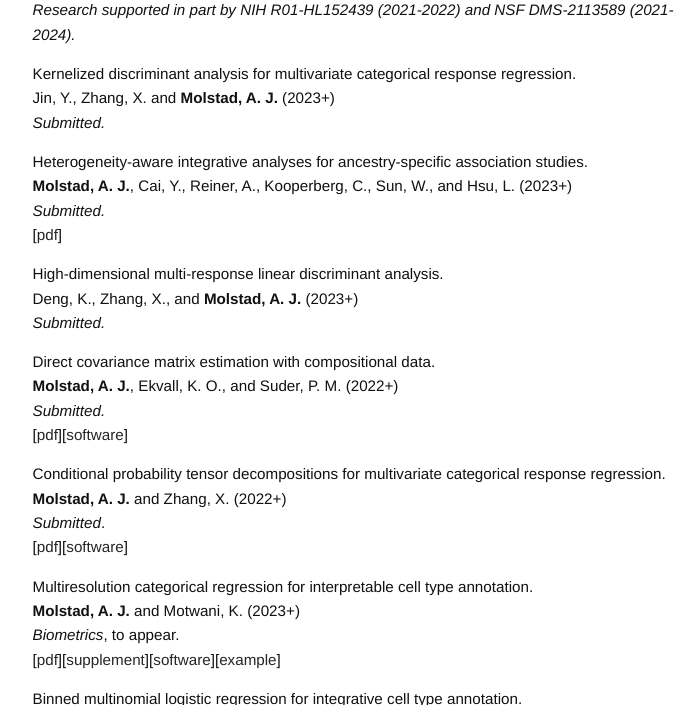
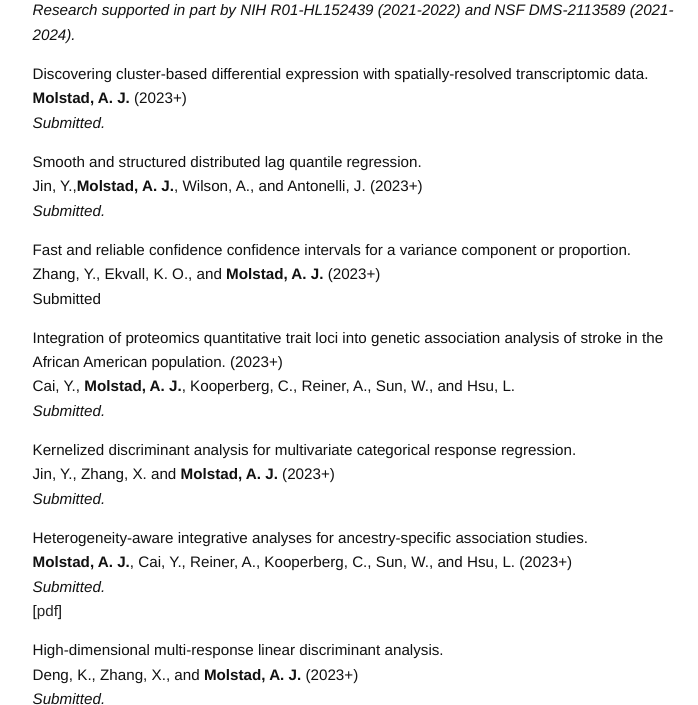
Before and after one commit to ajmolstad/ajmolstad.github.io, a Jekyll site: the page built from research.md, in a window 1280 px wide and 900 px high, scrolled down 260 px, cut to the strip 195-900 px from the top of the window. Shown: the whole strip, without its empty margins (275-973 px from the left). Built offline with Jekyll 4.4.1, drawn with Linux system fonts in a browser that asks for light colours.

Commit message:
Update research.md

```diff
--- a/research.md
+++ b/research.md
@@ -13,14 +13,22 @@ Gelis-Cadena, K. and **Molstad, A. J.** (2022+) <br>
 *Submitted.* <br>
 [[pdf](https://arxiv.org/abs/2108.02143)][[software](https://github.com/ajmolstad/IntegrativeCox)]<br> -->
 
-<!-- Fast and reliable confidence confidence intervals for a variance component or proportion. <br>
+
+Discovering cluster-based differential expression with spatially-resolved transcriptomic data. <br>
+**Molstad, A. J.** (2023+) <br>
+*Submitted.* <br>
+
+Smooth and structured distributed lag quantile regression. <br>
+Jin, Y.,**Molstad, A. J.**, Wilson, A., and Antonelli, J. (2023+) <br>
+*Submitted.* <br>
+
+Fast and reliable confidence confidence intervals for a variance component or proportion. <br>
 Zhang, Y., Ekvall, K. O., and **Molstad, A. J.** (2023+) <br>
-Submitted <br> -->
+Submitted <br>
 
-<!--
 Integration of proteomics quantitative trait loci into genetic association analysis of stroke in the African American population. (2023+)<br>
 Cai, Y., **Molstad, A. J.**, Kooperberg, C., Reiner, A., Sun, W., and Hsu, L. <br>
-*Submitted.* <br>  -->
+*Submitted.* <br>
 
 Kernelized discriminant analysis for multivariate categorical response regression. <br>
 Jin, Y., Zhang, X. and **Molstad, A. J.** (2023+) <br>
```
